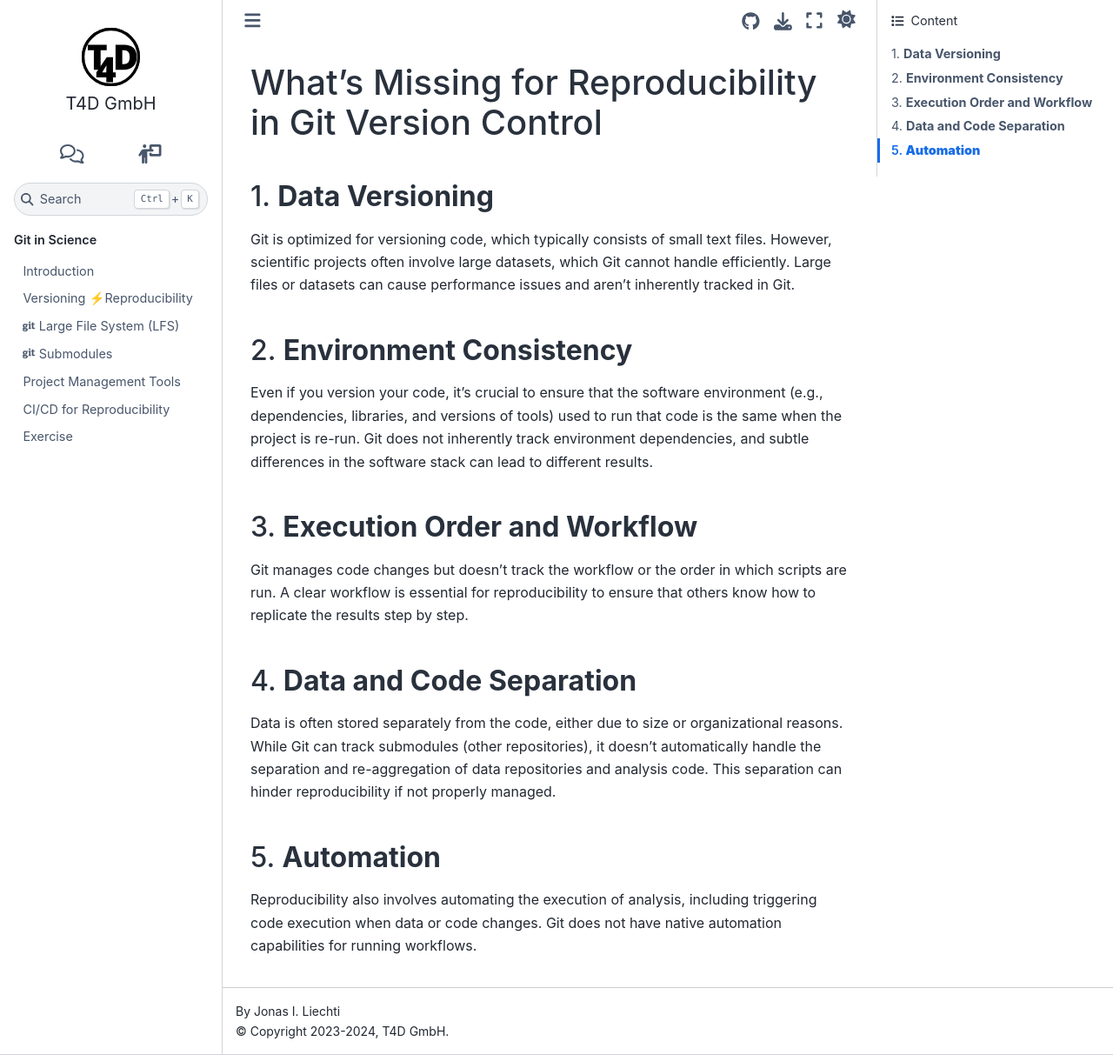
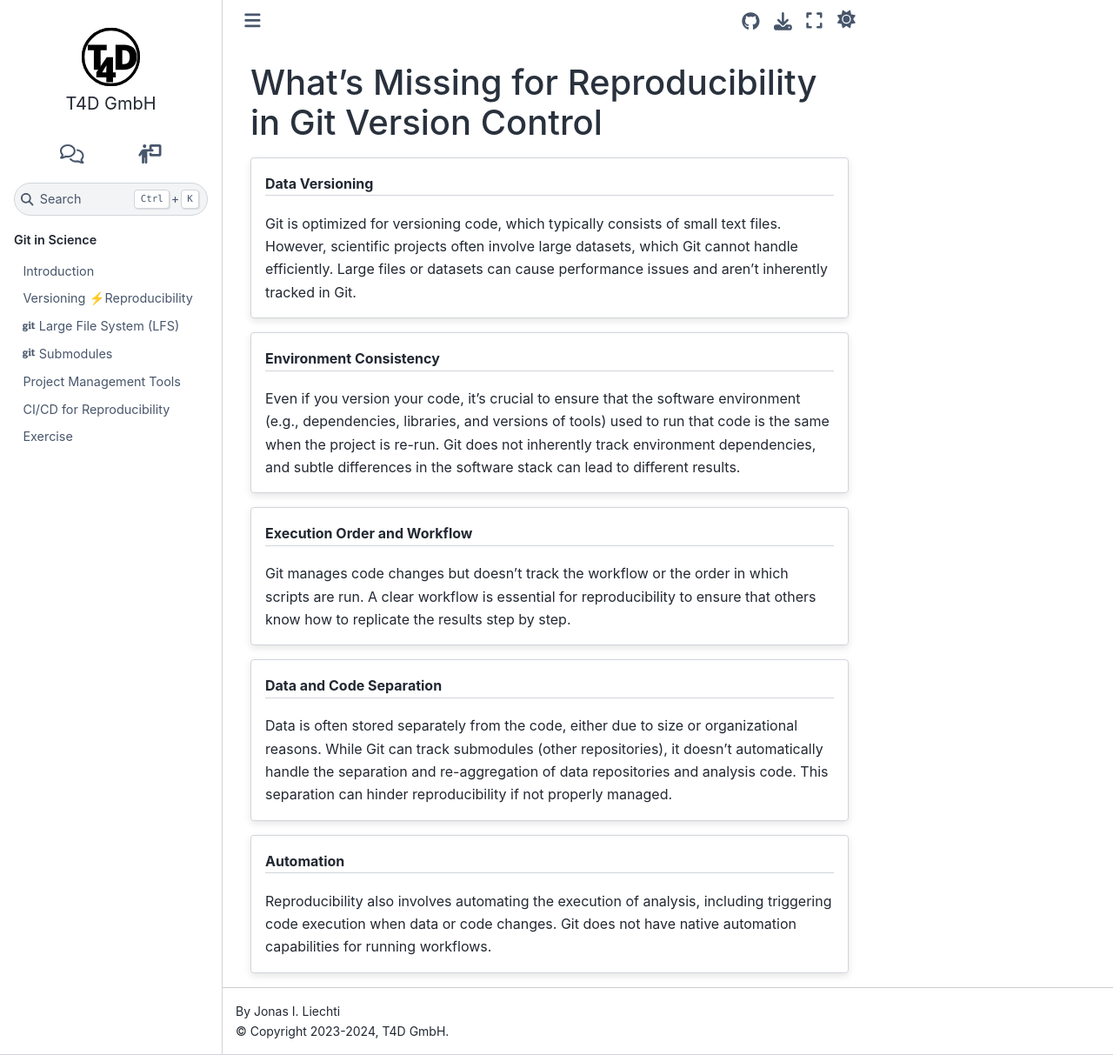
Before and after one commit to t4d-gmbh/git-and-science, a Sphinx documentation site: the page built from source/content/versioning_vs_reproducibility/what_is_missing.md, in a window 1280 px wide and 1213 px high. Shown: the whole window at 87% size. Built offline with Sphinx 7.4.7 and the Sphinx Book theme 1.1.4, drawn with Linux system fonts in a browser that asks for light colours; the version number could not be read and is left out.

Commit message:
unclutter content with using cards

```diff
--- a/source/content/versioning_vs_reproducibility/what_is_missing.md
+++ b/source/content/versioning_vs_reproducibility/what_is_missing.md
@@ -1,16 +1,45 @@
 ### What’s Missing for Reproducibility in Git Version Control
 
-#### 1. **Data Versioning**
+:::{card}
+### Data Versioning
+{% if page %}
 Git is optimized for versioning code, which typically consists of small text files. However, scientific projects often involve large datasets, which Git cannot handle efficiently. Large files or datasets can cause performance issues and aren't inherently tracked in Git.
+{% else %}
+Git can not efficiently handle large binary files or datasets.
+{% endif %}
+:::
+:::{card}
+### Environment Consistency
+{% if page %}
+Even if you version your code, it's crucial to ensure that the software environment (e.g., dependencies, libraries, and versions of tools) used to run that code is the same when the project is re-run. Git does not inherently track environment dependencies, and subtle differences in the software stack can lead to different results.
+{% else %}
+Git does not inherently track environment dependencies, which can lead to different results.
+{% endif %}
+:::
 
-#### 2. **Environment Consistency**
-Even if you version your code, it's crucial to ensure that the software environment (e.g., dependencies, libraries, and versions of tools) used to run that code is the same when the project is re-run. Git does not inherently track environment dependencies, and subtle differences in the software stack can lead to different results.
+:::{card}
+### Execution Order and Workflow
+{% if page %}
+Git manages code changes but doesn’t track the workflow or the order in which scripts are run. A clear workflow is essential for reproducibility to ensure that others know how to replicate the results step by step.
+{% else %}
+Git doesn’t track the workflow or the order in which scripts are run.
+{% endif %}
+:::
 
-#### 3. **Execution Order and Workflow**
-Git manages code changes but doesn’t track the workflow or the order in which scripts are run. A clear workflow is essential for reproducibility to ensure that others know how to replicate the results step by step.
+:::{card}
+### Data and Code Separation
+{% if page %}
+Data is often stored separately from the code, either due to size or organizational reasons. While Git can track submodules (other repositories), it doesn't automatically handle the separation and re-aggregation of data repositories and analysis code. This separation can hinder reproducibility if not properly managed.
+{% else %}
+Git doesn't automatically handle the separation and re-aggregation of data repositories and analysis code.
+{% endif %}
+:::
 
-#### 4. **Data and Code Separation**
-Data is often stored separately from the code, either due to size or organizational reasons. While Git can track submodules (other repositories), it doesn't automatically handle the separation and re-aggregation of data repositories and analysis code. This separation can hinder reproducibility if not properly managed.
-
-#### 5. **Automation**
+:::{card}
+### Automation
+{% if page %}
 Reproducibility also involves automating the execution of analysis, including triggering code execution when data or code changes. Git does not have native automation capabilities for running workflows.
+{% else %}
+Git does not have native automation capabilities for running workflows.
+{% endif %}
+:::
```
